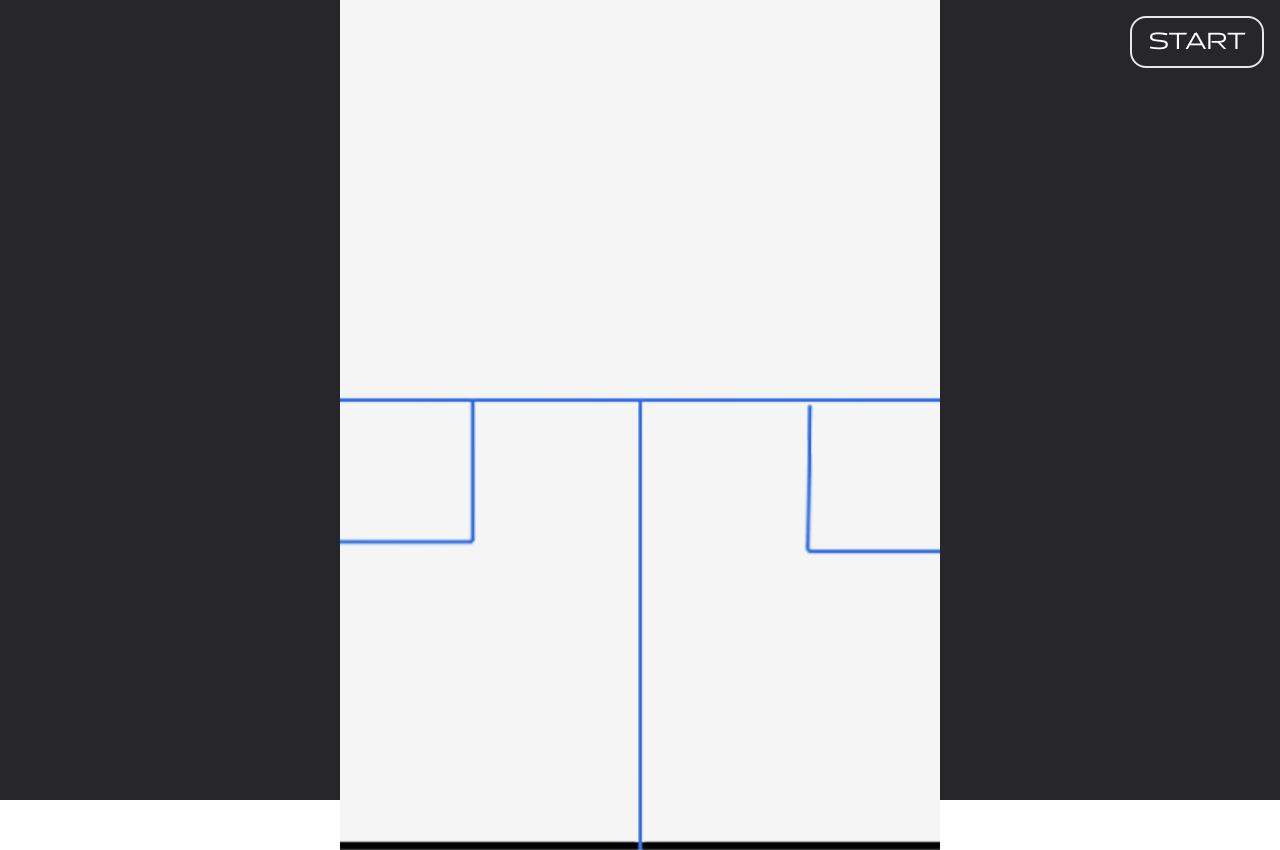
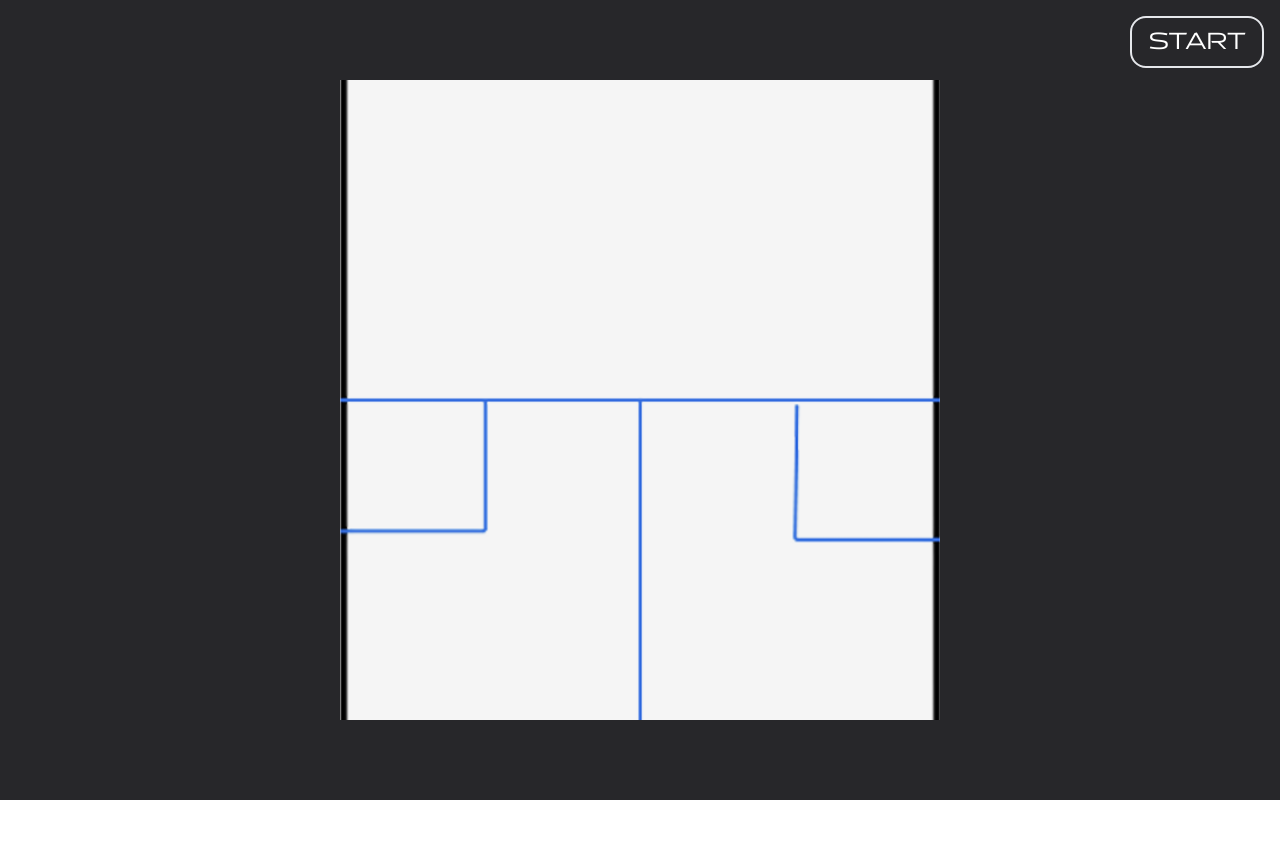
Before and after one commit to 9minseok/MovementSquash_Next, a Next.js app: page /measure in a window 1280 px wide. After the commit the page ends 800 px from the top, so only its background shows below. Built offline with nearby package versions, Linux system fonts and the light colour scheme.

Commit message:
edit: measure component seperate

```diff
--- a/src/app/globals.css
+++ b/src/app/globals.css
@@ -3,8 +3,14 @@
 
 @custom-variant dark (&:is(.dark *));
 
-body {
+html, body {
+  scrollbar-width: none;
+  -ms-overflow-style: none;
   font-family: YdestreetL;
+}
+
+::-webkit-scrollbar {
+  display: none;
 }
 
 @font-face {
--- /dev/null
+++ b/src/app/measure/BallAnimation.tsx
@@ -0,0 +1,65 @@
+'use client'
+
+import { useEffect, useRef, useState } from 'react';
+
+const SQUASH_POSITIONS = [
+  { top: '7%', left: '10%' }, // 1행 1열
+  { top: '7%', left: '90%' }, // 1행 2열
+  { top: '50%', left: '10%' },   // 2행 1열
+  { top: '50%', left: '90%' },   // 2행 2열
+  { top: '93%', left: '10%' }, // 3행 1열
+  { top: '93%', left: '90%' }, // 3행 2열
+];
+
+interface BallAnimationProps {
+  running: boolean;
+}
+
+export default function BallAnimation({ running }: BallAnimationProps) {
+  const [currentIndex, setCurrentIndex] = useState<number | null>(null);
+  const prevIndexRef = useRef<number | null>(null);
+  const intervalRef = useRef<NodeJS.Timeout | null>(null);
+
+  useEffect(() => {
+    if (running) {
+      intervalRef.current = setInterval(() => {
+        let randomIndex: number;
+        do {
+          randomIndex = Math.floor(Math.random() * SQUASH_POSITIONS.length);
+        } while (randomIndex === prevIndexRef.current);
+
+        setCurrentIndex(randomIndex);
+        prevIndexRef.current = randomIndex;
+
+        setTimeout(() => setCurrentIndex(null), 600);
+      }, 1000);
+    } else {
+      if (intervalRef.current) clearInterval(intervalRef.current);
+      setCurrentIndex(null);
+    }
+
+    return () => {
+      if (intervalRef.current) clearInterval(intervalRef.current);
+    };
+  }, [running]);
+
+  if (currentIndex === null) return null;
+
+  const pos = SQUASH_POSITIONS[currentIndex];
+
+  return (
+    <img
+      src="/images/squash_ball.png"
+      alt="squash ball"
+      className="absolute w-10 h-10"
+      style={{
+        width: '60px',
+        height: '60px',
+        top: pos.top,
+        left: pos.left,
+        transform: 'translate(-50%, -50%)',
+        transition: 'top 0.3s ease, left 0.3s ease',
+      }}
+    />
+  );
+}
--- /dev/null
+++ b/src/app/measure/SearchParamRenderer.tsx
@@ -0,0 +1,14 @@
+'use client';
+
+import { useSearchParams } from 'next/navigation';
+
+export default function SearchParamRenderer() {
+  const searchParams = useSearchParams();
+  const item = searchParams.get('item');
+
+  return (
+    <div className="flex item-center flex-col absolute top-3 text-white">
+      <h1 className="text-3xl font-bold p-2 text-center">{item}</h1>
+    </div>
+  );
+}
--- a/src/app/measure/page.tsx
+++ b/src/app/measure/page.tsx
@@ -1,81 +1,11 @@
-'use client';
+'use client'
 
-import { Suspense, useEffect, useState, useRef } from 'react';
-import { useSearchParams } from 'next/navigation';
-
-const SQUASH_POSITIONS = [
-  { top: '7%', left: '10%' }, // 1행 1열
-  { top: '7%', left: '90%' }, // 1행 2열
-  { top: '50%', left: '10%' },   // 2행 1열
-  { top: '50%', left: '90%' },   // 2행 2열
-  { top: '93%', left: '10%' }, // 3행 1열
-  { top: '93%', left: '90%' }, // 3행 2열
-];
-
-function SearchParamRenderer() {
-  const searchParams = useSearchParams();
-  const item = searchParams.get('item');
-
-  return (
-    <div className="flex item-center flex-col absolute top-3 text-white">
-      <h1 className="text-3xl font-bold p-2 text-center">{item}</h1>
-    </div>
-  );
-}
-
-function BallAnimation({ running }: { running: boolean }) {
-  const [currentIndex, setCurrentIndex] = useState<number | null>(null);
-  const prevIndexRef = useRef<number | null>(null);
-  const intervalRef = useRef<NodeJS.Timeout | null>(null);
-
-  useEffect(() => {
-    if (running) {
-      intervalRef.current = setInterval(() => {
-        let randomIndex: number;
-        do {
-          randomIndex = Math.floor(Math.random() * SQUASH_POSITIONS.length);
-        } while (randomIndex === prevIndexRef.current);
-
-        setCurrentIndex(randomIndex);
-        prevIndexRef.current = randomIndex;
-
-        setTimeout(() => setCurrentIndex(null), 600);
-      }, 1000);
-    } else {
-      if (intervalRef.current) clearInterval(intervalRef.current);
-      setCurrentIndex(null);
-    }
-
-    return () => {
-      if (intervalRef.current) clearInterval(intervalRef.current);
-    }
-
-  }, [running]);
-
-  if (currentIndex === null) return null;
-
-  const pos = SQUASH_POSITIONS[currentIndex];
-
-  return (
-    <img
-      src="/images/squash_ball.png"
-      alt="squash ball"
-      className="absolute w-10 h-10"
-      style={{
-        width: '60px',
-        height: '60px',
-        top: pos.top,
-        left: pos.left,
-        transform: 'translate(-50%, -50%)',
-      }}
-    />
-  );
-}
-
-
+import { useState, Suspense } from 'react';
+import BallAnimation from './BallAnimation';
+import SearchParamRenderer from './SearchParamRenderer';
 
 export default function Page() {
-  const [running, setRunning] = useState(false);
+  const [running, setRunning] = useState(false); // 예시용
 
   return (
     <div className="flex justify-center items-center h-dvh bg-zinc-800">
@@ -89,15 +19,7 @@ export default function Page() {
         {running ? 'STOP' : 'START'}
       </button>
       <div
-        className="relative"
-        style={{
-          width: '600px',
-          height: '900px',
-          backgroundImage: 'url("/images/squash_map.png")',
-          backgroundSize: 'cover',
-          backgroundPosition: 'center',
-          backgroundRepeat: 'no-repeat',
-        }}
+        className="relative w-[90%] max-w-[600px] h-[80vh] bg-[url('/images/squash_map.png')] bg-cover bg-center bg-no-repeat"
       >
         <BallAnimation running={running} />
       </div>
```
